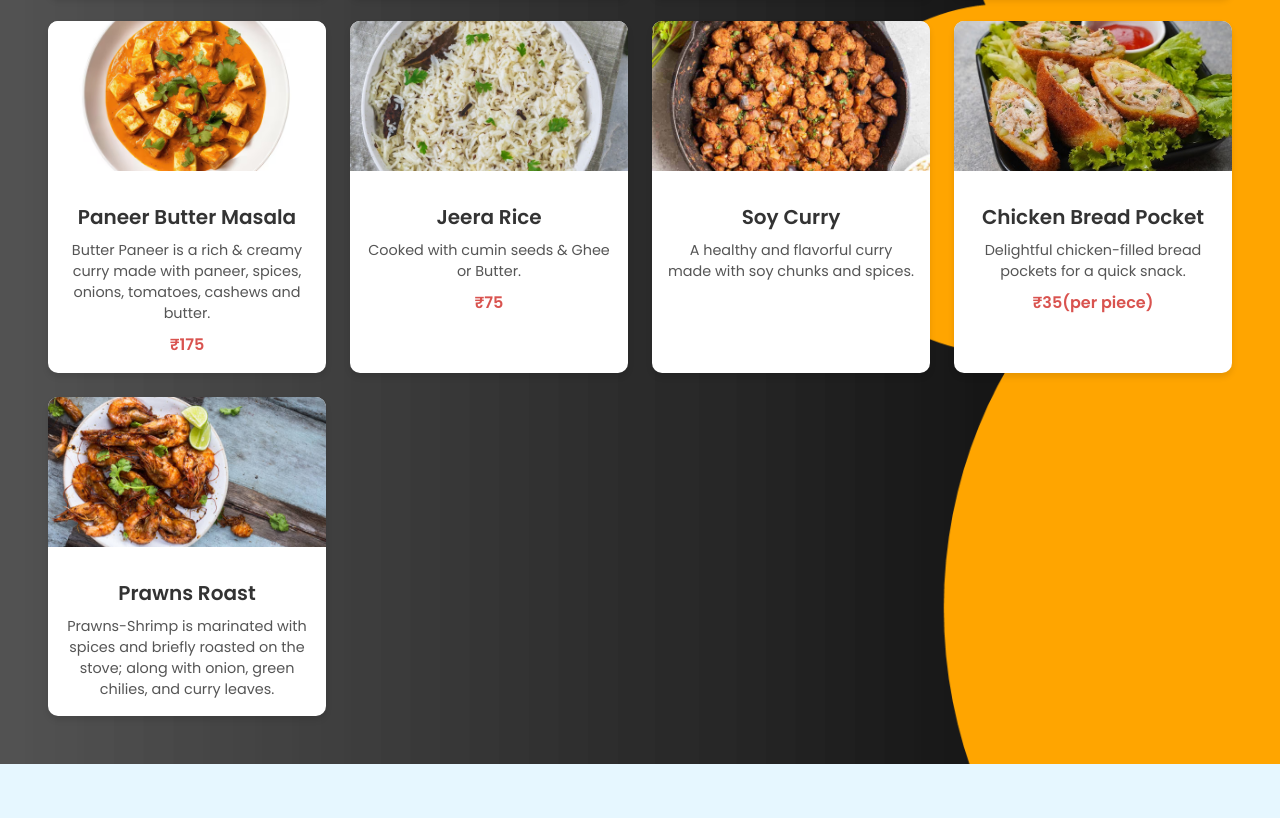
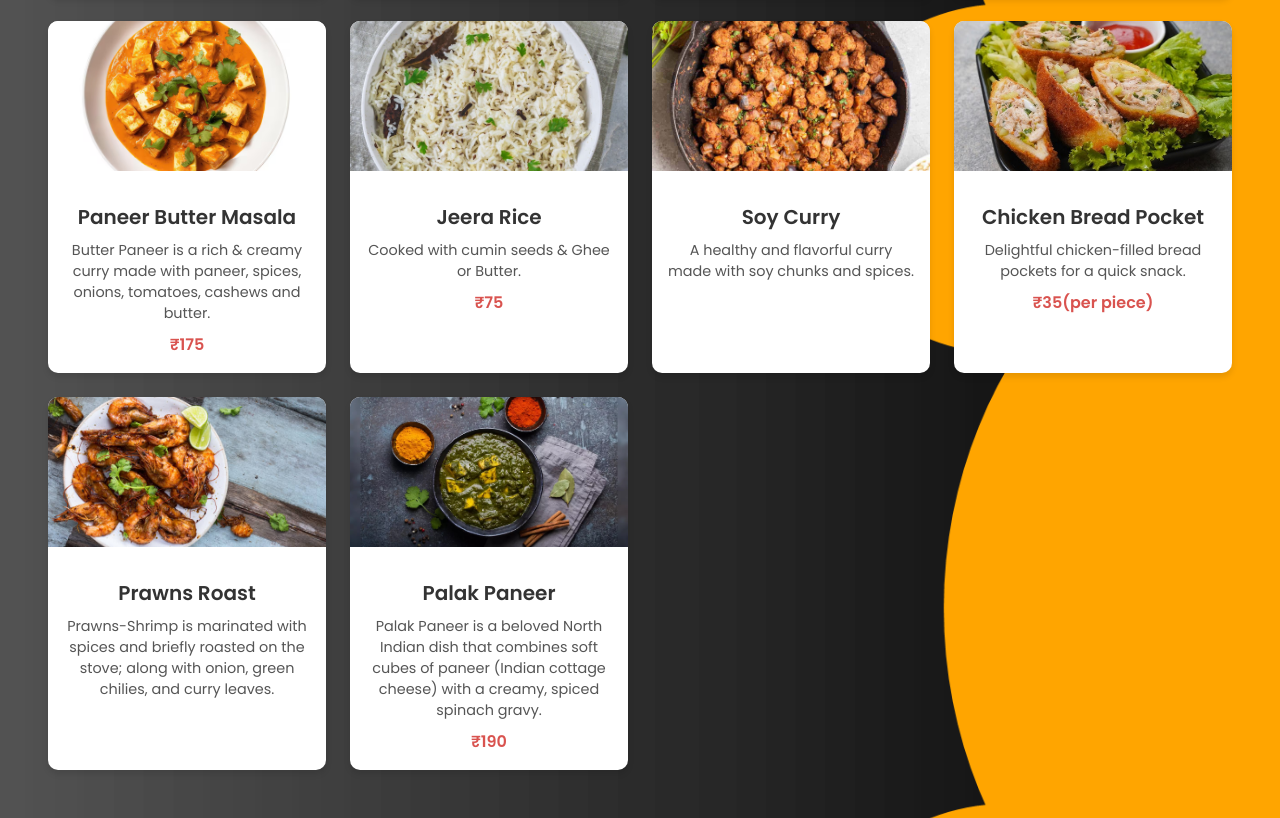
Before and after one commit to prajith-nair/kl05-cuisine-labs, a plain HTML site: page menu.html in a window 1280 px wide. Shown: the part 613-1431 px from the top of the page. Before the commit the page ends 1377 px from the top, so only its background shows below. Drawn offline with Linux system fonts and the light colour scheme.

Commit message:
Added new menu

```diff
--- a/js/javascript.js
+++ b/js/javascript.js
@@ -9,7 +9,8 @@ document.addEventListener('DOMContentLoaded', () => {
         food6: document.getElementById('food6'),
         food7: document.getElementById('food7'),
         food8: document.getElementById('food8'),
-        food9: document.getElementById('food9')
+        food9: document.getElementById('food9'),
+        food10: document.getElementById('food10'),
     };
 
     const mainFood = document.getElementById('food');
--- a/menu.html
+++ b/menu.html
@@ -167,6 +167,14 @@
                     <div class="menu-description">Prawns-Shrimp is marinated with spices and briefly roasted on the stove; along with onion, green chilies, and curry leaves.</div>
                 </div>
             </div>
+            <div class="menu-item">
+                <img src="css/palakpaneer.jpeg" alt="Palak Paneer" class="menu-img">
+                <div class="menu-details">
+                    <div class="menu-title">Palak Paneer</div>
+                    <div class="menu-description">Palak Paneer is a beloved North Indian dish that combines soft cubes of paneer (Indian cottage cheese) with a creamy, spiced spinach gravy.</div>
+                    <div class="menu-price">₹190</div>
+                </div>
+            </div>
         </div>
     </div>
 </body>
```
Also changed, not shown: index.html (+1 -0 lines), css/palakpaneer.jpeg (added).
